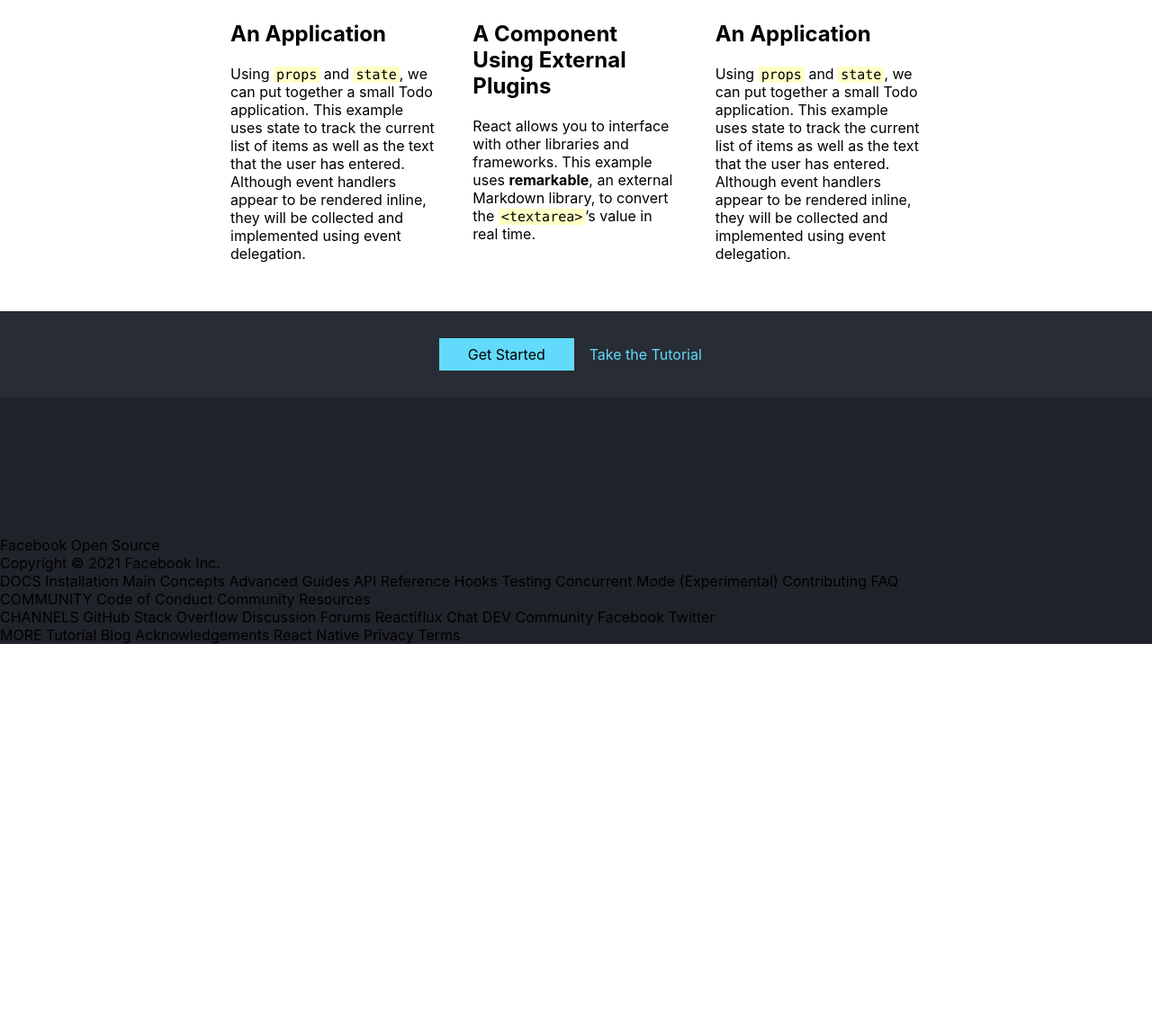
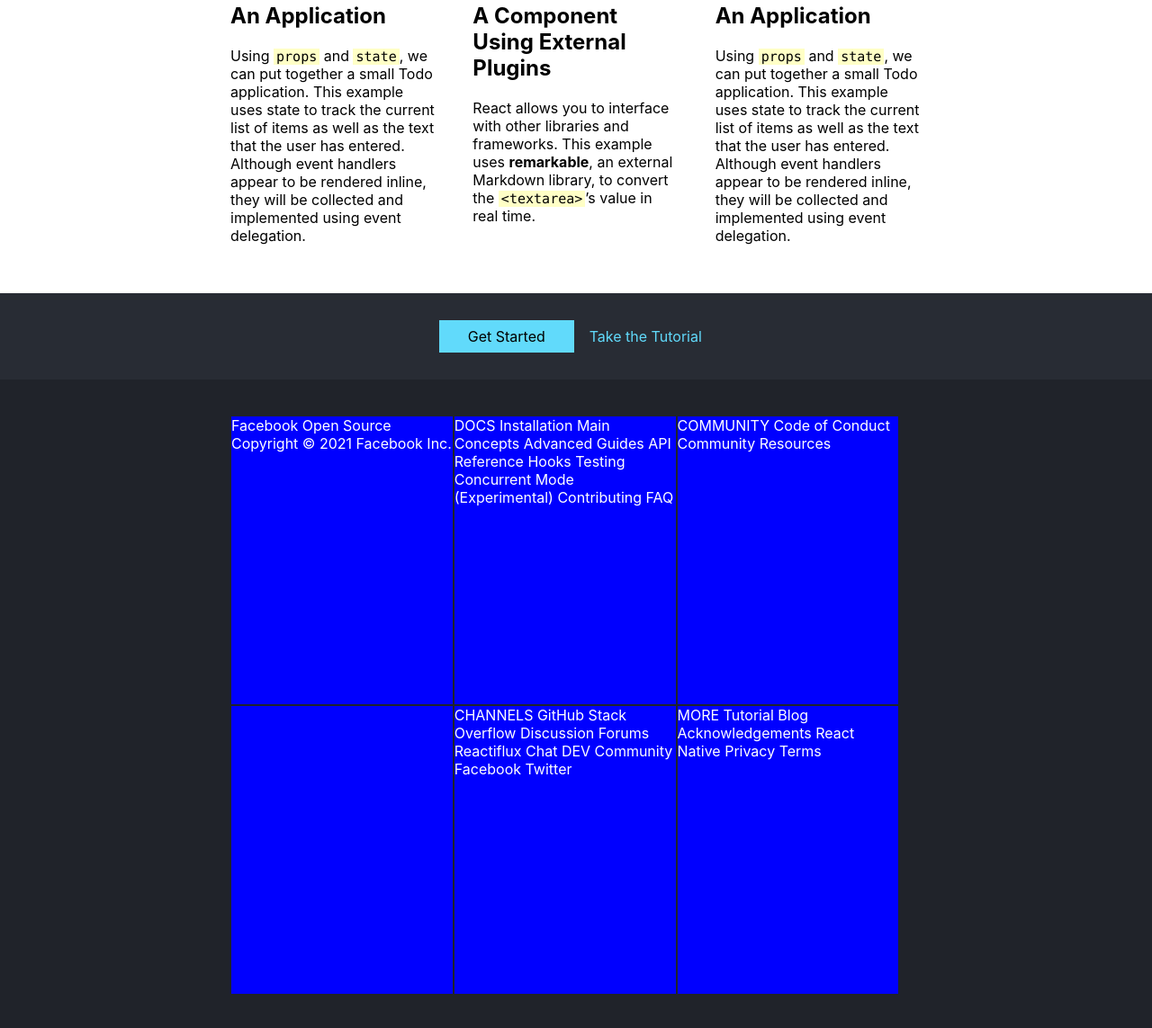
Before and after one commit to dujesa/Internship-8-Html, a plain HTML site: page index.html in a window 1280 px wide. Shown: the part 933-2076 px from the top of the page at 90% size. Before the commit the page ends 1649 px from the top, so only its background shows below. Drawn offline with Linux system fonts and the light colour scheme.

Commit message:
Fixed anchor tag bug and improved footer.

```diff
--- a/index.html
+++ b/index.html
@@ -1,3 +1,4 @@
+
 <!DOCTYPE html>
 <html lang="en">
 <head>
@@ -42,7 +43,7 @@
 
     <main class="box">
         <div class="box__row">
-        <article class="article">
+        <article class="article--first">
             <h2 class="article__title">Declarative</h2>
             <div class="article__content">
                 <p>React makes it painless to create interactive UIs. Design simple views for each state in your application, and React will efficiently update and render just the right components when your data changes.</p>
@@ -60,7 +61,7 @@
             <h2 class="article__title">Learn Once, Write Anywhere</h2>
             <div class="article__content">
                 <p>We don’t make assumptions about the rest of your technology stack, so you can develop new features in React without rewriting existing code.</p>
-                <p>React can also render on the server using Node and power mobile apps using <a class="article__react" href="https://reactnative.dev/" target="_blank">React Native<a/>.</p>
+                <p>React can also render on the server using Node and power mobile apps using <a class="article__react" href="https://reactnative.dev/" target="_blank">React Native</a>.</p>
             </div>
         </article>
         </div>
@@ -96,15 +97,12 @@
     </div>
 
     <footer class="footer">
-        <div class="footer__column">
-            <svg></svg>
-            <span>
-                <img class="footer__logo" src="" alt="">
+        <div class="footer__row">
+            <div class="footer__box">
+                <!--<img class="footer__logo" src="" alt="">-->
                 <div class="footer__name">Facebook Open Source</div>
-            </span>
-            <div class="footer__copyright">Copyright &copy; 2021 Facebook Inc.</div>
-        </div>
-        <div class="footer__column">
+                <div class="footer__copyright">Copyright &copy; 2021 Facebook Inc.</div>
+            </div>
             <div class="footer__box">
                 <span class="footer__item--title">DOCS</span>
                 <a class="footer__item">Installation</a>
@@ -123,7 +121,9 @@
                 <a class="footer__item">Community Resources</a>
             </div>
         </div>
-        <div>
+
+        <div class="footer__row">
+            <div class="footer__box"></div>
             <div class="footer__box">
                 <span class="footer__item--title">CHANNELS</span>
                 <a class="footer__item">GitHub</a>
--- a/styles.css
+++ b/styles.css
@@ -178,5 +178,19 @@ code {
 }
 
 .footer {
-    background-color: #20232a
+    background-color: #20232a;
+    color: #ffffff;
+    padding: 40px 20%;
 }
+
+.footer__row {
+    display: inline-flex;
+    width: 100%;
+}
+
+.footer__box {
+    width: 32%;
+    height: 320px;
+    margin: 1px;
+    background-color: blue;
+}
```
